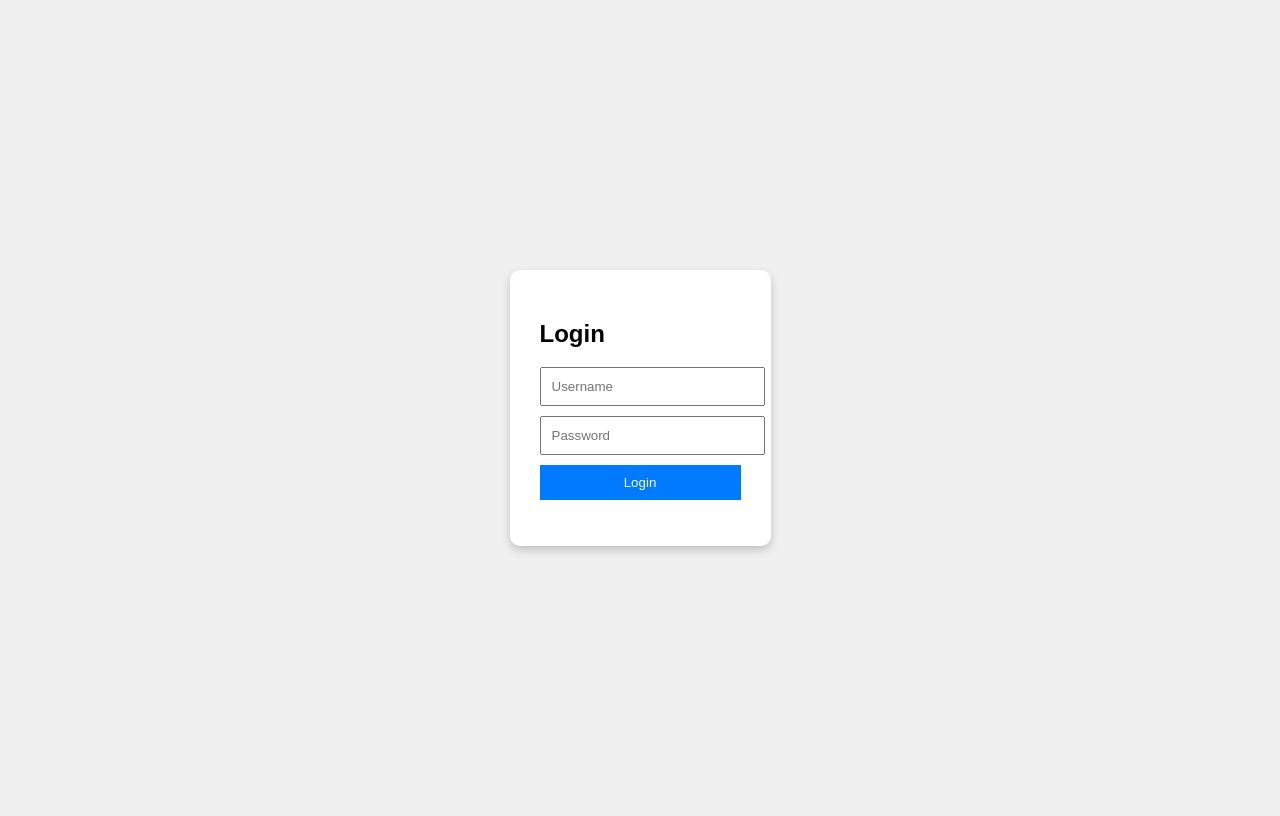
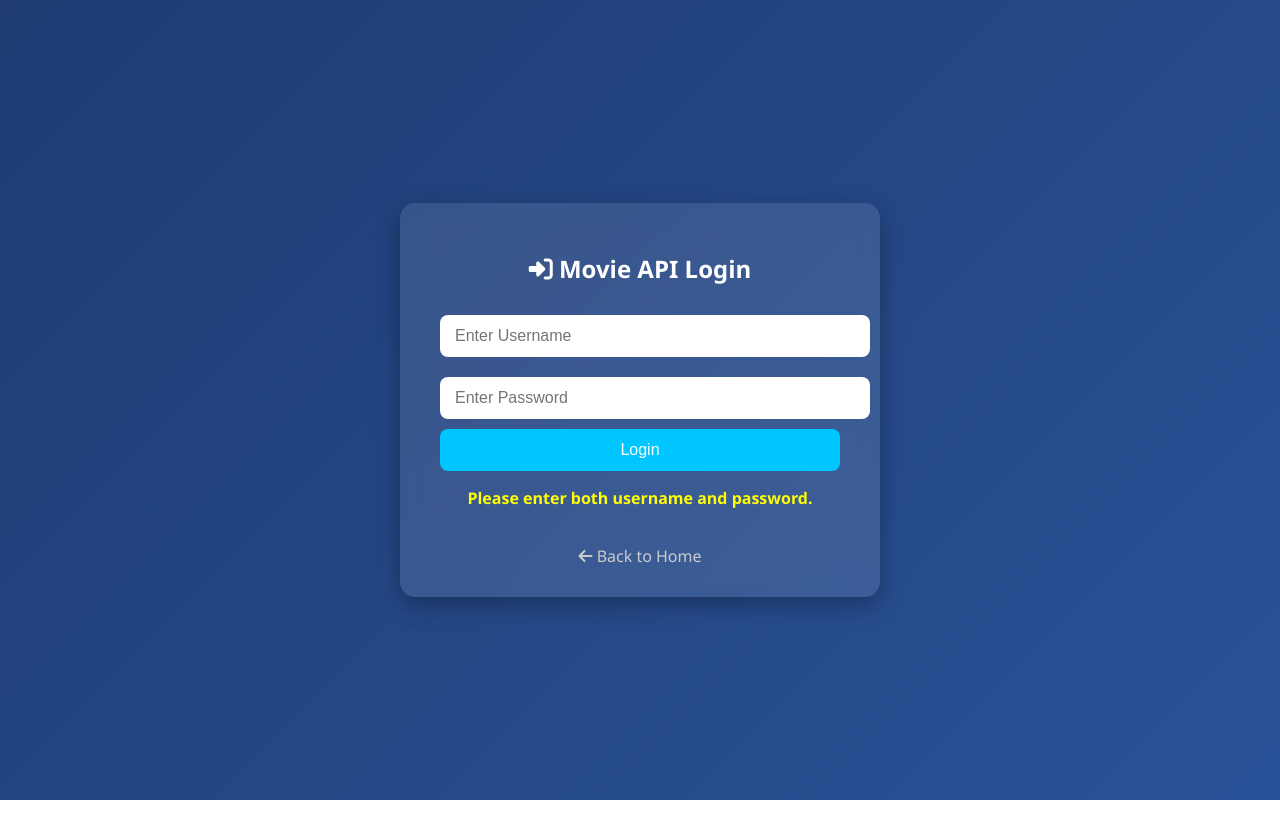
Before and after one commit to Sayurami/Movie-api, a website: page public/login.html in a window 1280 px wide. Both pictures are taken after a click on the button "Login". Drawn offline with Linux system fonts and the light colour scheme; no server answers.

Commit message:
Update login.html

```diff
--- a/public/login.html
+++ b/public/login.html
@@ -1,40 +1,119 @@
 <!DOCTYPE html>
-<html>
+<html lang="en">
 <head>
-  <title>Login</title>
+  <meta charset="UTF-8" />
+  <meta name="viewport" content="width=device-width, initial-scale=1.0" />
+  <title>Login - Movie API</title>
+  <link rel="stylesheet" href="https://cdnjs.cloudflare.com/ajax/libs/font-awesome/6.5.0/css/all.min.css">
   <style>
-    body { font-family: sans-serif; background: #f0f0f0; display: flex; justify-content: center; align-items: center; height: 100vh; }
-    .login-box { background: white; padding: 30px; border-radius: 10px; box-shadow: 0 4px 10px rgba(0,0,0,0.2); }
-    input { display: block; margin: 10px 0; padding: 10px; width: 100%; }
-    button { padding: 10px; width: 100%; background: #007bff; color: white; border: none; cursor: pointer; }
+    body {
+      margin: 0;
+      padding: 0;
+      font-family: "Segoe UI", sans-serif;
+      background: linear-gradient(135deg, #1e3c72, #2a5298);
+      display: flex;
+      align-items: center;
+      justify-content: center;
+      height: 100vh;
+      color: #fff;
+    }
+    .login-container {
+      background: rgba(255, 255, 255, 0.1);
+      padding: 30px 40px;
+      border-radius: 15px;
+      backdrop-filter: blur(10px);
+      box-shadow: 0 8px 25px rgba(0,0,0,0.3);
+      width: 100%;
+      max-width: 400px;
+      text-align: center;
+    }
+    .login-container h2 {
+      margin-bottom: 20px;
+      color: #fff;
+    }
+    .login-container input {
+      width: 100%;
+      padding: 12px 15px;
+      margin: 10px 0;
+      border: none;
+      border-radius: 8px;
+      outline: none;
+      font-size: 16px;
+    }
+    .login-container button {
+      width: 100%;
+      padding: 12px;
+      background: #00c6ff;
+      color: #fff;
+      font-size: 16px;
+      border: none;
+      border-radius: 8px;
+      cursor: pointer;
+      transition: 0.3s;
+    }
+    .login-container button:hover {
+      background: #0072ff;
+    }
+    .message {
+      margin-top: 15px;
+      font-weight: bold;
+    }
+    .back-link {
+      margin-top: 20px;
+      display: inline-block;
+      color: #ccc;
+      text-decoration: none;
+    }
+    .back-link:hover {
+      color: #fff;
+    }
   </style>
 </head>
 <body>
-  <div class="login-box">
-    <h2>Login</h2>
-    <input type="text" id="username" placeholder="Username">
-    <input type="password" id="password" placeholder="Password">
+  <div class="login-container">
+    <h2><i class="fas fa-sign-in-alt"></i> Movie API Login</h2>
+    <input type="text" id="username" placeholder="Enter Username" />
+    <input type="password" id="password" placeholder="Enter Password" />
     <button onclick="login()">Login</button>
-    <p id="msg"></p>
+    <p class="message" id="msg"></p>
+    <a href="/" class="back-link"><i class="fas fa-arrow-left"></i> Back to Home</a>
   </div>
 
   <script>
     async function login() {
-      const username = document.getElementById('username').value;
-      const password = document.getElementById('password').value;
+      const username = document.getElementById("username").value.trim();
+      const password = document.getElementById("password").value.trim();
+      const msg = document.getElementById("msg");
 
-      const res = await fetch('/login', {
-        method: 'POST',
-        headers: { 'Content-Type': 'application/json' },
-        body: JSON.stringify({ username, password })
-      });
+      if (!username || !password) {
+        msg.style.color = "yellow";
+        msg.innerText = "Please enter both username and password.";
+        return;
+      }
 
-      const data = await res.json();
-      if (res.ok) {
-        localStorage.setItem('token', data.token);
-        document.getElementById('msg').innerText = "Login successful!";
-      } else {
-        document.getElementById('msg').innerText = data.message || "Login failed.";
+      try {
+        const res = await fetch("/login", {
+          method: "POST",
+          headers: { "Content-Type": "application/json" },
+          body: JSON.stringify({ username, password }),
+        });
+
+        const data = await res.json();
+        if (res.ok) {
+          localStorage.setItem("token", data.token);
+          msg.style.color = "lightgreen";
+          msg.innerText = "Login successful! Redirecting...";
+          setTimeout(() => {
+            window.location.href = "/";
+          }, 1000);
+        } else {
+          msg.style.color = "pink";
+          msg.innerText = data.message || "Login failed.";
+        }
+      } catch (err) {
+        msg.style.color = "red";
+        msg.innerText = "Error connecting to server.";
+        console.error(err);
       }
     }
   </script>
```
